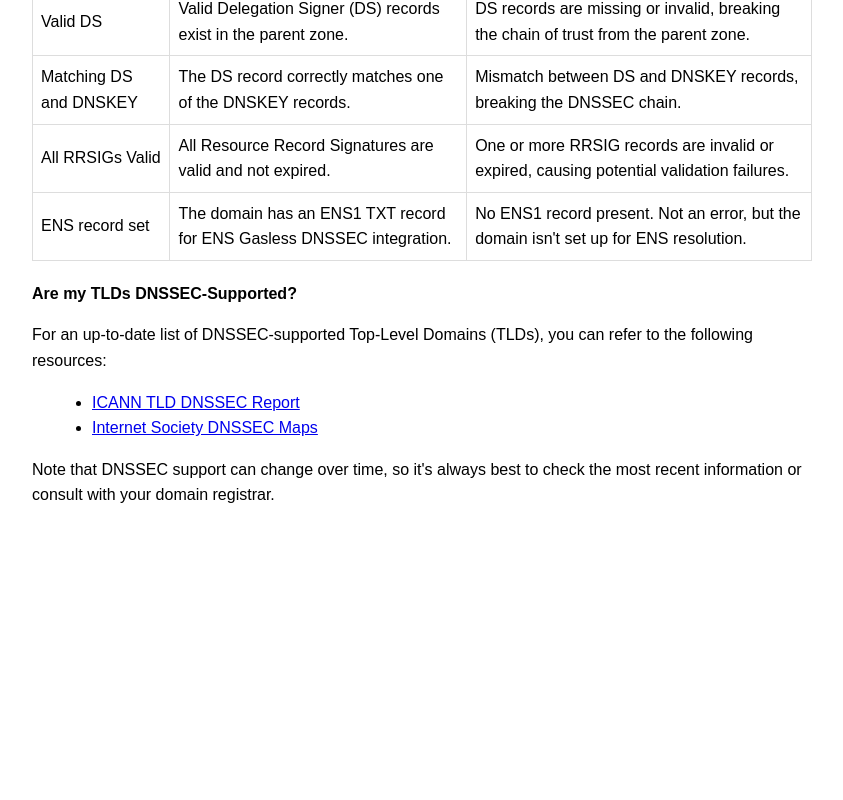
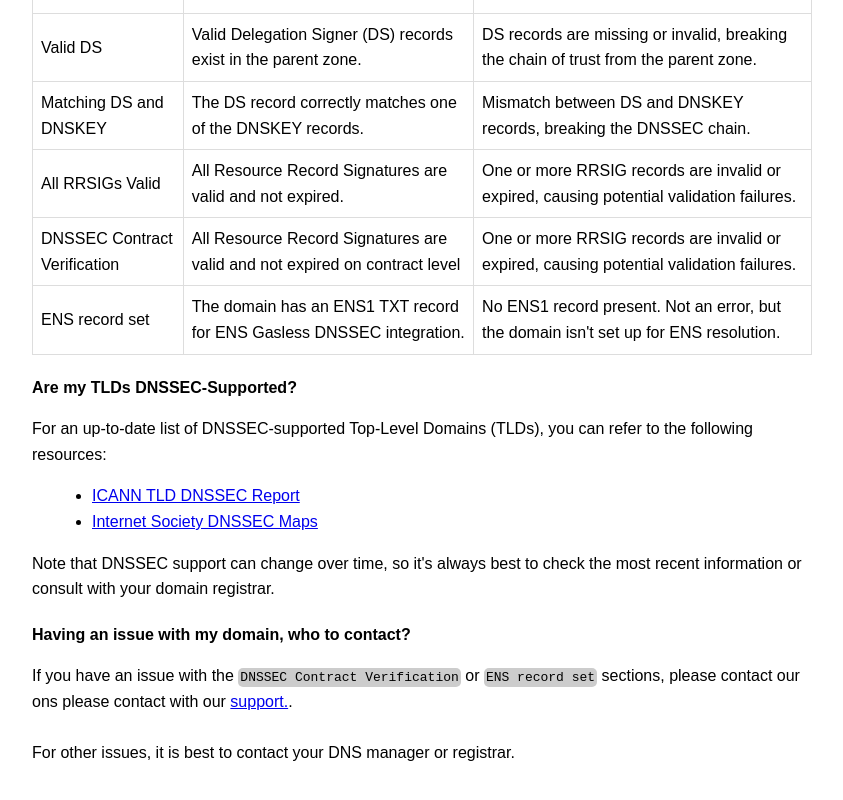
Before and after one commit to mdtanrikulu/ens-dnssec-debugger, a plain HTML site: page index.html in a window 1280 px wide. Shown: the part 620-1420 px from the top of the page, without its empty margins (218-1061 px from the left). Before the commit the page ends 1174 px from the top, so only its background shows below. Drawn offline with nearby package versions, Linux system fonts and the light colour scheme.

Commit message:
update faq

```diff
--- a/index.html
+++ b/index.html
@@ -79,6 +79,14 @@
             </td>
           </tr>
           <tr>
+            <td>DNSSEC Contract Verification</td>
+            <td>All Resource Record Signatures are valid and not expired on contract level</td>
+            <td>
+              One or more RRSIG records are invalid or expired, causing
+              potential validation failures.
+            </td>
+          </tr>
+          <tr>
             <td>ENS record set</td>
             <td>
               The domain has an ENS1 TXT record for ENS Gasless DNSSEC
@@ -117,6 +125,10 @@
           check the most recent information or consult with your domain
           registrar.
         </p>
+        <h4>Having an issue with my domain, who to contact?</h4>
+        <p>
+          If you have an issue with the <code>DNSSEC Contract Verification</code> or <code>ENS record set</code> sections, please contact our ons please contact with our <a href="https://chat.ens.domains/">support.</a>.<br/><br/>For other issues, it is best to contact your DNS manager or registrar.
+        </p>
       </div>
     </details>
     <script type="module" src="./main.js"></script>
--- a/main.css
+++ b/main.css
@@ -13,6 +13,12 @@ button {
 }
 button {
   cursor: pointer;
+}
+
+code {
+  background: #ccc;
+  border-radius: 5px;
+  padding: 2px;
 }
 
 details {
```
Also changed, not shown: 1 other file.
